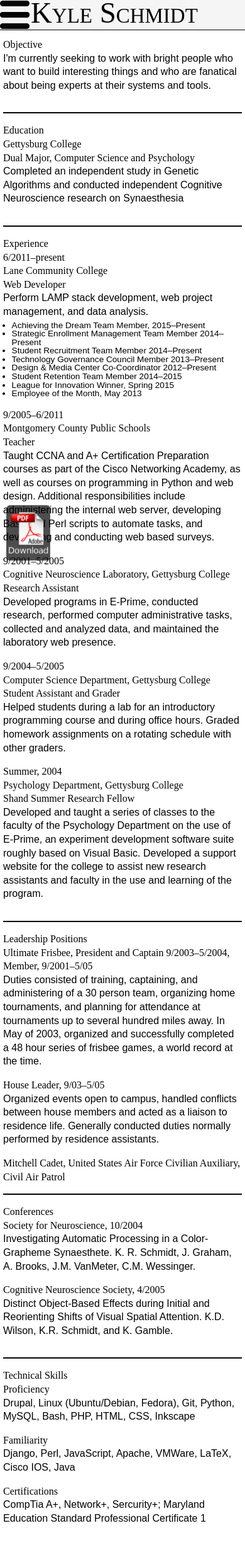
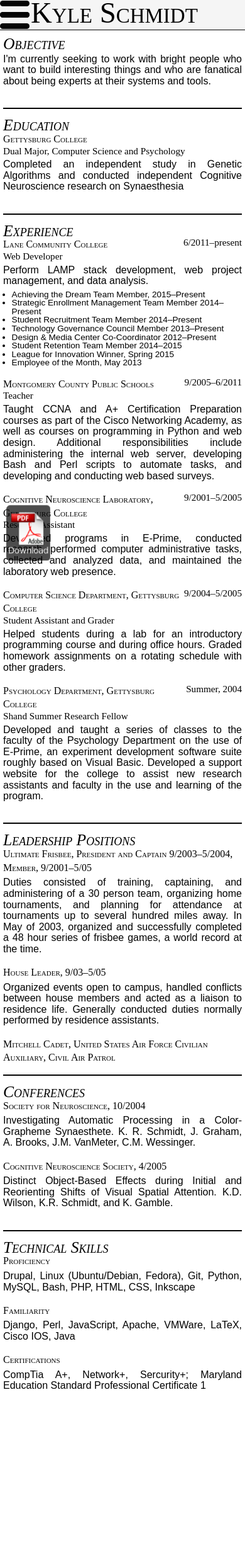
Before and after one commit to krschmidt/krschmidt.github.com, a Jekyll site: the page built from resume.html, in a window 390 px wide. Shown: the whole page at 63% size. Built offline with Jekyll 4.4.1, drawn with Linux system fonts in a browser that asks for light colours; nearby versions of some CDN libraries; some web fonts are replaced; after the commit the page ends 2243 px from its top, so only the background shows below that.

Commit message:
Resume now readable on mobile

```diff
--- a/resume.html
+++ b/resume.html
@@ -3,11 +3,11 @@
 title: My R&eacute;sum&eacute;
 ---
 
-<div id="resume">
+<div class="resume">
     <a href="KyleSchmidtResume.pdf">
         <img class="download-icon" src="/img/downloadpdf.png" alt="Download PDF">
     </a>
-    <div id="content">
+    <div>
         <div class="section-row">
             <div class="info-title">
                 <h2>Objective</h2>
--- a/stylesheets/screen.css
+++ b/stylesheets/screen.css
@@ -177,99 +177,107 @@
 }
 
 /* line 3, ../sass/_resume.scss */
-#resume {
+.resume {
   font-size: 1rem;
 }
 /* line 6, ../sass/_resume.scss */
-#resume h1, #resume h2, #resume h3, #resume h4, #resume .dates {
+.resume h1,
+.resume h2,
+.resume h3,
+.resume h4,
+.resume .dates {
   font-family: 'Ovo', serif;
   font-weight: normal;
   margin: 0;
 }
-/* line 12, ../sass/_resume.scss */
-#resume ul {
+/* line 16, ../sass/_resume.scss */
+.resume h2 {
+  font-variant: small-caps;
+  line-height: 1.3rem;
+}
+/* line 21, ../sass/_resume.scss */
+.resume ul {
   margin: -.75em 0 1em;
 }
-/* line 15, ../sass/_resume.scss */
-#resume ul li {
+/* line 24, ../sass/_resume.scss */
+.resume ul li {
   font-size: 85%;
   line-height: 100%;
   list-style-type: disc;
   margin-left: 1em;
 }
-/* line 23, ../sass/_resume.scss */
-#resume .section-row {
+/* line 33, ../sass/_resume.scss */
+.resume .info-title h2 {
+  font-size: 160%;
+  font-style: italic;
+}
+/* line 40, ../sass/_resume.scss */
+.resume .info h3 {
+  font-size: 100%;
+  font-variant: small-caps;
+}
+/* line 45, ../sass/_resume.scss */
+.resume .info h4,
+.resume .info .dates {
+  font-size: 95%;
+  font-weight: normal;
+  line-height: 1.1em;
+  margin: 0;
+}
+/* line 53, ../sass/_resume.scss */
+.resume .info p {
+  line-height: 1.1em;
+  margin-bottom: 1.1em;
+  margin-top: 4px;
+  text-align: justify;
+}
+/* line 61, ../sass/_resume.scss */
+.resume .section-row {
   border-bottom: #050505 double 2px;
   padding: 1em 0;
 }
-/* line 27, ../sass/_resume.scss */
-#resume .section-row:first-child {
+/* line 65, ../sass/_resume.scss */
+.resume .section-row:first-child {
   padding-top: 0;
 }
-/* line 31, ../sass/_resume.scss */
-#resume .section-row:last-child {
+/* line 69, ../sass/_resume.scss */
+.resume .section-row:last-child {
   border-bottom: 0;
 }
-/* line 36, ../sass/_resume.scss */
-#resume .boringlink {
+/* line 74, ../sass/_resume.scss */
+.resume .boringlink {
   color: #050505;
   text-decoration: none;
 }
-/* line 39, ../sass/_resume.scss */
-#resume .boringlink:hover {
+/* line 78, ../sass/_resume.scss */
+.resume .boringlink:hover {
   text-decoration: underline;
+}
+/* line 83, ../sass/_resume.scss */
+.resume .dates {
+  float: right;
 }
 
 @media (min-width: 750px) {
-  /* line 46, ../sass/_resume.scss */
-  #resume {
+  /* line 89, ../sass/_resume.scss */
+  .resume {
     width: 750px;
   }
-  /* line 49, ../sass/_resume.scss */
-  #resume h2 {
-    font-variant: small-caps;
-    line-height: 1.3rem;
-  }
-  /* line 54, ../sass/_resume.scss */
-  #resume .info-title {
+  /* line 92, ../sass/_resume.scss */
+  .resume .info-title {
     float: left;
     width: 19%;
   }
-  /* line 58, ../sass/_resume.scss */
-  #resume .info-title h2 {
-    font-size: 160%;
-    font-style: italic;
-  }
-  /* line 64, ../sass/_resume.scss */
-  #resume .info {
+  /* line 97, ../sass/_resume.scss */
+  .resume .info {
     margin-left: 21%;
   }
-  /* line 67, ../sass/_resume.scss */
-  #resume .info h3 {
-    font-size: 100%;
-    font-variant: small-caps;
-  }
-  /* line 72, ../sass/_resume.scss */
-  #resume .info h4, #resume .info .dates {
-    font-size: 95%;
-    font-weight: normal;
-    line-height: 1.1em;
-    margin: 0;
-  }
-  /* line 79, ../sass/_resume.scss */
-  #resume .info p {
+  /* line 100, ../sass/_resume.scss */
+  .resume .info p {
     font-size: 85%;
-    line-height: 1.1em;
-    margin-bottom: 1.1em;
-    margin-top: 4px;
-    text-align: justify;
-  }
-  /* line 88, ../sass/_resume.scss */
-  #resume .dates {
-    float: right;
   }
 }
-/* line 94, ../sass/_resume.scss */
+/* line 107, ../sass/_resume.scss */
 .download-icon {
   bottom: 10px;
   left: 10px;
@@ -277,7 +285,7 @@
   width: 70px;
 }
 @media (min-width: 450px) {
-  /* line 94, ../sass/_resume.scss */
+  /* line 107, ../sass/_resume.scss */
   .download-icon {
     left: 25px;
     top: 254px;
```
Also changed, not shown: sass/_resume.scss (+47 -34 lines).
